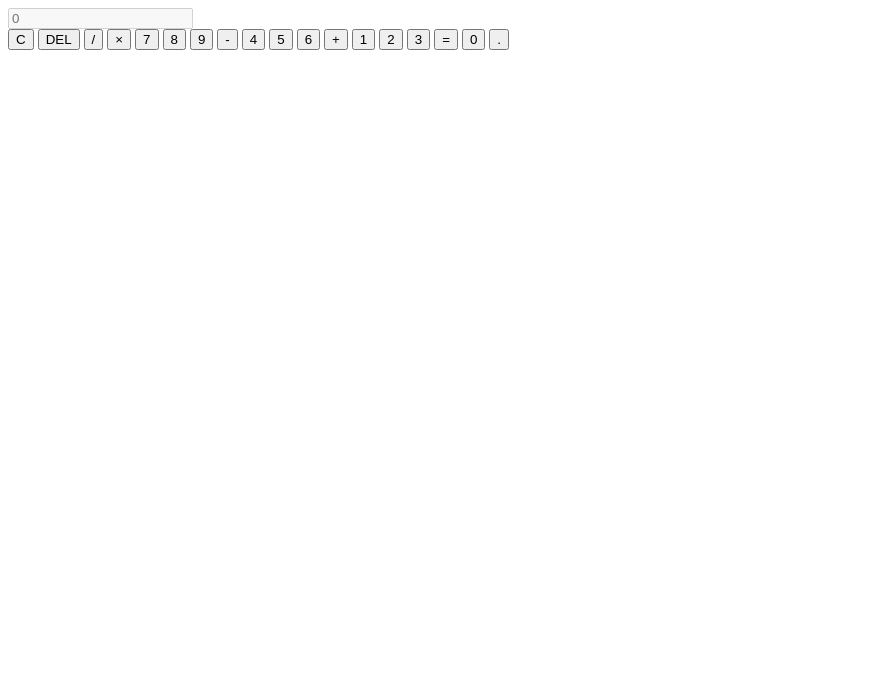
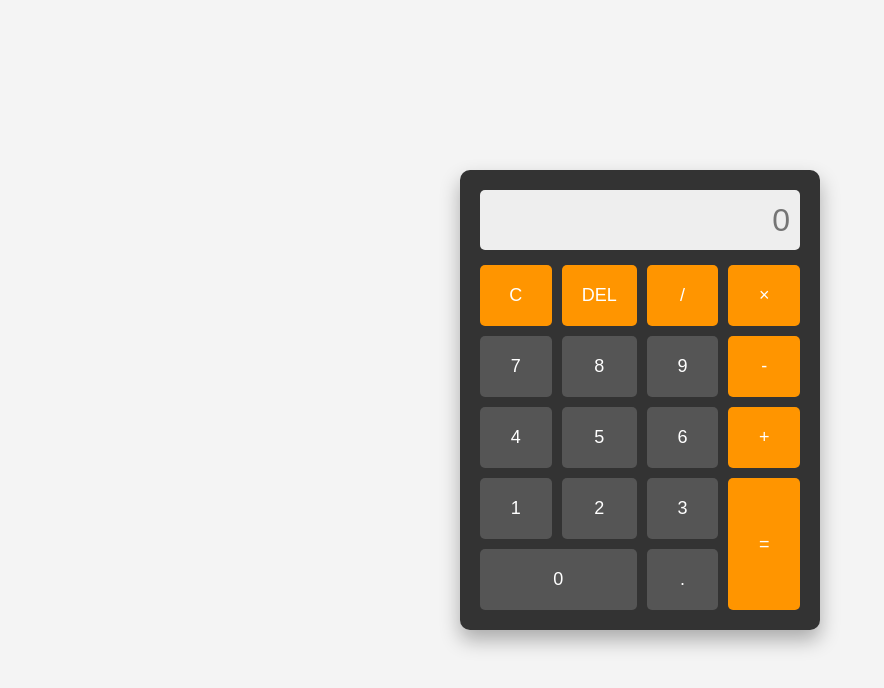
Before and after one commit to Alexandertheprogramcreator/I-ready.com, a plain HTML site: page index.html in a window 1280 px wide. Both pictures are taken after a click on the button "DEL". Shown: the whole page, without its empty margins (0-884 px from the left). Drawn offline with Linux system fonts and the light colour scheme.

Commit message:
Implement calculator styles and functionality
Added inline styles and JavaScript functions for calculator functionality.

```diff
--- a/index.html
+++ b/index.html
@@ -4,45 +4,115 @@
     <meta charset="UTF-8">
     <meta name="viewport" content="width=device-width, initial-scale=1.0">
     <title>I-Ready.com</title>
-    <link rel="stylesheet" href="calculator.css">
+    <style>
+        body {
+            display: flex;
+            justify-content: center;
+            align-items: center;
+            height: 100vh;
+            margin: 0;
+            background-color: #f4f4f4;
+            font-family: sans-serif;
+        }
+        .calculator {
+            background-color: #333;
+            padding: 20px;
+            border-radius: 10px;
+            box-shadow: 0 10px 20px rgba(0,0,0,0.3);
+            width: 320px;
+        }
+        #display {
+            width: 100%;
+            height: 60px;
+            font-size: 32px;
+            text-align: right;
+            margin-bottom: 15px;
+            padding: 10px;
+            box-sizing: border-box;
+            border: none;
+            border-radius: 5px;
+            background: #eee;
+            color: #333;
+        }
+        .buttons {
+            display: grid;
+            grid-template-columns: repeat(4, 1fr);
+            gap: 10px;
+        }
+        button {
+            padding: 20px;
+            font-size: 18px;
+            border: none;
+            border-radius: 5px;
+            cursor: pointer;
+            background-color: #555;
+            color: white;
+            transition: background 0.2s, transform 0.1s;
+        }
+        button:hover { background-color: #777; }
+        button:active { transform: scale(0.95); }
+        .operator { background-color: #ff9500; }
+        .operator:hover { background-color: #e68600; }
+        .equal {
+            background-color: #ff9500;
+            grid-row: span 2;
+        }
+        .zero { grid-column: span 2; }
+    </style>
 </head>
 <body>
-
     <div class="calculator">
-        <!-- 'disabled' prevents users from typing directly, 'id' links to JS -->
         <input type="text" id="display" disabled placeholder="0">
-
         <div class="buttons">
-            <!-- Functional Buttons -->
             <button onclick="clearDisplay()" class="operator">C</button>
             <button onclick="deleteLast()" class="operator">DEL</button>
             <button onclick="appendToDisplay('/')" class="operator">/</button>
             <button onclick="appendToDisplay('*')" class="operator">×</button>
-
-            <!-- Number Row 1 -->
             <button onclick="appendToDisplay('7')">7</button>
             <button onclick="appendToDisplay('8')">8</button>
             <button onclick="appendToDisplay('9')">9</button>
             <button onclick="appendToDisplay('-')" class="operator">-</button>
-
-            <!-- Number Row 2 -->
             <button onclick="appendToDisplay('4')">4</button>
             <button onclick="appendToDisplay('5')">5</button>
             <button onclick="appendToDisplay('6')">6</button>
             <button onclick="appendToDisplay('+')" class="operator">+</button>
-
-            <!-- Number Row 3 & Equals -->
             <button onclick="appendToDisplay('1')">1</button>
             <button onclick="appendToDisplay('2')">2</button>
             <button onclick="appendToDisplay('3')">3</button>
             <button onclick="calculate()" class="equal">=</button>
-
-            <!-- Bottom Row -->
             <button onclick="appendToDisplay('0')" class="zero">0</button>
             <button onclick="appendToDisplay('.')">.</button>
         </div>
     </div>
-
-    <script src="calculator.js"></script>
+    <script>
+        const display = document.getElementById("display");
+        function appendToDisplay(input) {
+            display.value += input;
+        }
+        function clearDisplay() {
+            display.value = "";
+        }
+        function deleteLast() {
+            display.value = display.value.slice(0, -1);
+        }
+        function calculate() {
+            try {
+                if (display.value === "") return;
+                let result = eval(display.value);
+                if (result === Infinity || result === -Infinity) {
+                    display.value = "DIDDY";
+                    setTimeout(() => {
+                        window.alert("WHAT IS DIDDY BLUD DOING ON MY CALCULATOR!!??");
+                        clearDisplay();
+                    }, 10);
+                } else {
+                    display.value = result;
+                }
+            } catch (error) {
+                display.value = "Error";
+                window.alert("Alexander Sanders the king of math and programming formulas does not approve of this mathematical incompetence and a transgression to the power of the homemade calculator and does not behave kindly to those who mock the power of the homemade calculator. Use this ability appropriately, All hail Alexander Sanders - Alexander Sanders");
+            }
+        }
+    </script>
 </body>
 </html>
```
